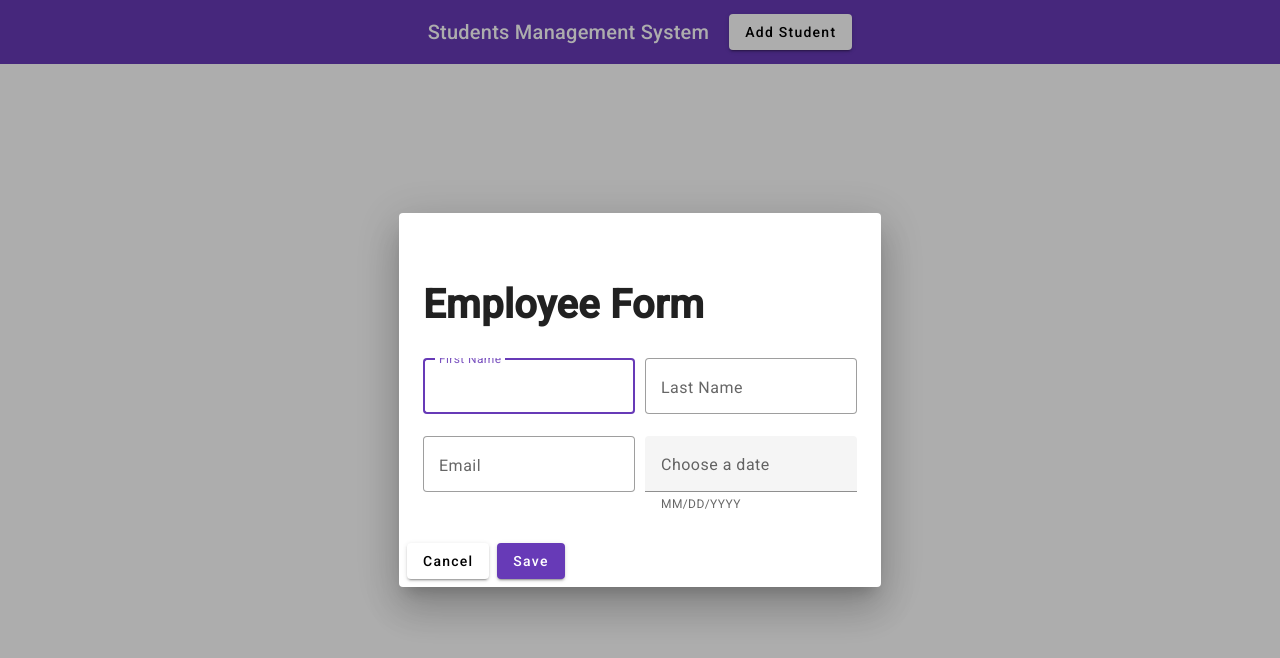
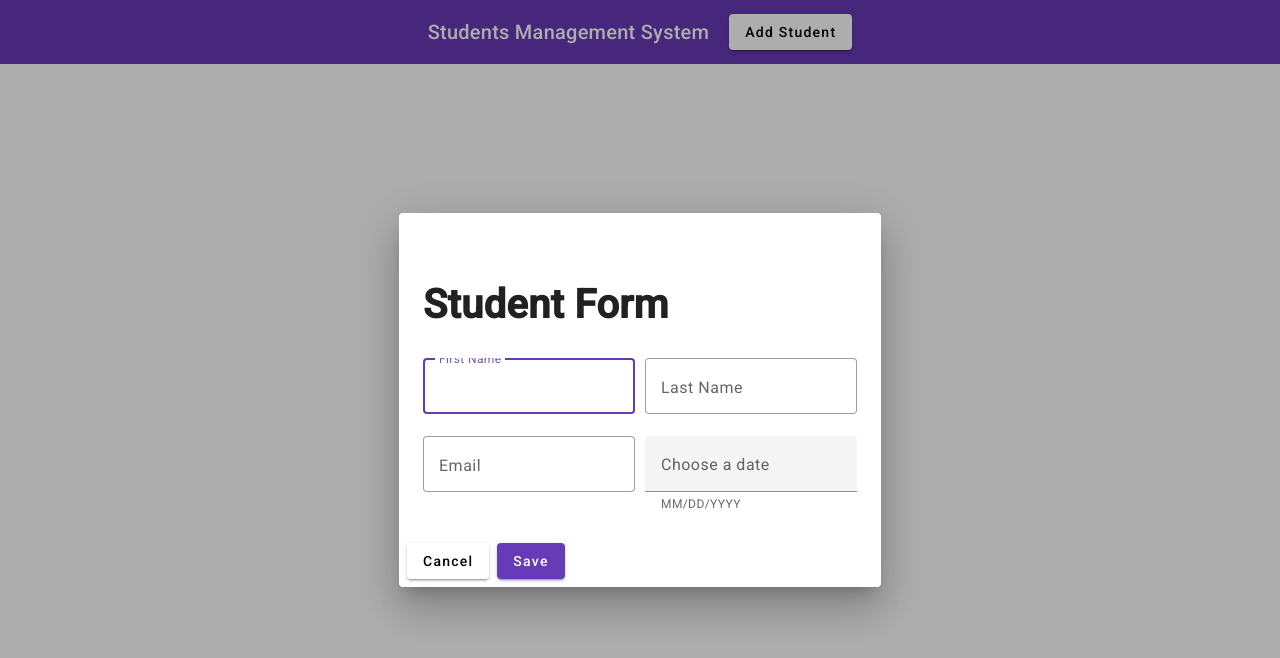
Before and after one commit to devidduma/students-crud-app, an Angular app: page / in a window 1280 px wide. Both pictures are taken after a click on the button "Add Student". Shown: the top 658 px of the page. Built offline with nearby package versions, Linux system fonts and the light colour scheme.

Commit message:
fix form title

```diff
--- a/src/app/add-edit/add-edit.component.html
+++ b/src/app/add-edit/add-edit.component.html
@@ -1,5 +1,5 @@
 <div mat-dialog-title>
-  <h1>Employee Form</h1>
+  <h1>Student Form</h1>
 </div>
 
 <div mat-dialog-content class="content">
```
